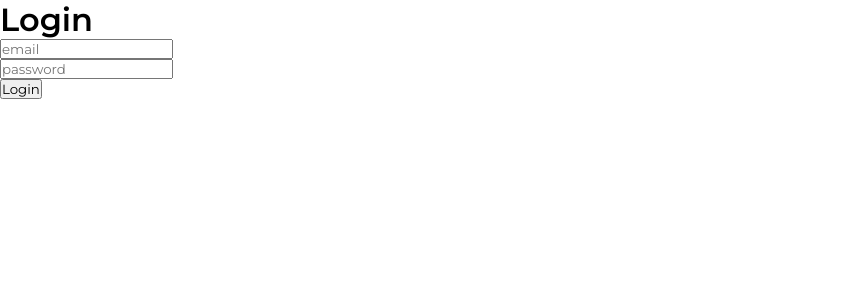
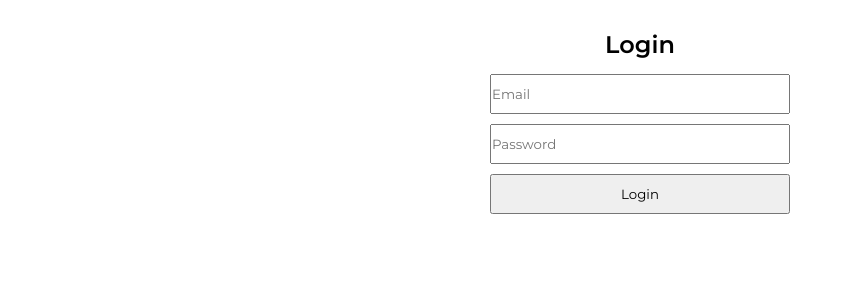
Before and after one commit to adam-ridhwan/frontend, a React (Create React App) app: page /login in a window 1280 px wide. Shown: the top 300 px of the page, without its empty margins (0-853 px from the left). Built offline with nearby package versions, Linux system fonts and the light colour scheme.

Commit message:
add styles to login and register

```diff
--- a/src/Authentication/Login/Login.jsx
+++ b/src/Authentication/Login/Login.jsx
@@ -34,18 +34,18 @@ const Login = () => {
 
   return (
     <>
-      <div>
-        <h1>Login</h1>
+      <div className='login-container'>
+        <h2>Login</h2>
         <form onSubmit={loginUser}>
           <input
-            placeholder='email'
+            placeholder='Email'
             autoComplete='off'
             onChange={e => setEmail(e.target.value)}
           />
           <br />
           <input
             type='password'
-            placeholder='password'
+            placeholder='Password'
             autoComplete='off'
             onChange={e => setPassword(e.target.value)}
           />
--- a/src/Authentication/Login/Login.styles.css
+++ b/src/Authentication/Login/Login.styles.css
@@ -0,0 +1,24 @@
+.log-reg-alignment {
+  display: flex;
+  align-items: center;
+  justify-content: center;
+}
+
+.login-container {
+  margin-top: 30px;
+  display: flex;
+  align-items: center;
+  flex-direction: column;
+  gap: 10px;
+}
+
+.login-container button,
+input {
+  height: 40px;
+  width: 300px;
+}
+
+.login-container form > input,
+.login-container form > button {
+  margin: 5px;
+}
--- a/src/Authentication/Register/Register.jsx
+++ b/src/Authentication/Register/Register.jsx
@@ -58,8 +58,8 @@ const Register = () => {
 
   return (
     <>
-      <div>
-        <h1>Create an account</h1>
+      <div className='register-container'>
+        <h2>Create an account</h2>
         <form onSubmit={registerUser} autoComplete='off'>
           <input
             type='text'
--- a/src/Authentication/Register/Register.styles.css
+++ b/src/Authentication/Register/Register.styles.css
@@ -0,0 +1,18 @@
+.register-container {
+  margin-top: 30px;
+  display: flex;
+  align-items: center;
+  flex-direction: column;
+  gap: 10px;
+}
+
+.register-container button,
+input {
+  height: 40px;
+  width: 300px;
+}
+
+.register-container form > input,
+.register-container form > button {
+  margin: 5px;
+}
--- a/src/Components/Buttons/AllTasksButton/AllTasksButton.jsx
+++ b/src/Components/Buttons/AllTasksButton/AllTasksButton.jsx
@@ -98,14 +98,30 @@ const AllTasksButton = () => {
             <p>Completed Tasks</p>
           </button>
 
+          <hr
+            style={{
+              height: '2px',
+              backgroundColor: 'rgb(244,244,244)',
+              border: 'none',
+              width: '100%',
+              margin: '7.5px 0',
+            }}
+          />
+
           <button
             onClick={() => {
               setFilter(ALLTASKS);
               setIsTasksDrpdwnOpen(false);
             }}
           >
-            <span>{clipboard}</span>
-            <p>All Tasks</p>
+            <span
+              style={{
+                marginLeft: '7px',
+              }}
+            >
+              {trashcan}
+            </span>
+            <p>Remove filter</p>
           </button>
         </div>
       </div>
@@ -161,6 +177,12 @@ const filterIcon = (
   </svg>
 );
 
+const trashcan = (
+  <svg viewBox='0 0 16 16' width='15px' height='15px' fill='rgb(204,96,81)'>
+    <path d='M4.8623 15.4287H11.1445C12.1904 15.4287 12.8672 14.793 12.915 13.7402L13.3799 3.88965H14.1318C14.4736 3.88965 14.7402 3.62988 14.7402 3.28809C14.7402 2.95312 14.4736 2.69336 14.1318 2.69336H11.0898V1.66797C11.0898 0.62207 10.4268 0 9.29199 0H6.69434C5.56641 0 4.89648 0.62207 4.89648 1.66797V2.69336H1.86133C1.5332 2.69336 1.25977 2.95312 1.25977 3.28809C1.25977 3.62988 1.5332 3.88965 1.86133 3.88965H2.62012L3.08496 13.7471C3.13281 14.7998 3.80273 15.4287 4.8623 15.4287ZM6.1543 1.72949C6.1543 1.37402 6.40039 1.14844 6.7832 1.14844H9.20312C9.58594 1.14844 9.83203 1.37402 9.83203 1.72949V2.69336H6.1543V1.72949ZM4.99219 14.2188C4.61621 14.2188 4.34277 13.9453 4.32227 13.542L3.86426 3.88965H12.1152L11.6709 13.542C11.6572 13.9453 11.3838 14.2188 10.9941 14.2188H4.99219ZM5.9834 13.1182C6.27051 13.1182 6.45508 12.9336 6.44824 12.667L6.24316 5.50293C6.23633 5.22949 6.04492 5.05176 5.77148 5.05176C5.48438 5.05176 5.2998 5.23633 5.30664 5.50293L5.51172 12.667C5.51855 12.9404 5.70996 13.1182 5.9834 13.1182ZM8 13.1182C8.28711 13.1182 8.47852 12.9336 8.47852 12.667V5.50293C8.47852 5.23633 8.28711 5.05176 8 5.05176C7.71289 5.05176 7.52148 5.23633 7.52148 5.50293V12.667C7.52148 12.9336 7.71289 13.1182 8 13.1182ZM10.0166 13.1182C10.29 13.1182 10.4746 12.9404 10.4814 12.667L10.6934 5.50293C10.7002 5.23633 10.5088 5.05176 10.2285 5.05176C9.95508 5.05176 9.76367 5.22949 9.75684 5.50293L9.54492 12.667C9.53809 12.9336 9.72949 13.1182 10.0166 13.1182Z'></path>
+  </svg>
+);
+
 const clipboard = (
   <svg
     xmlns='http://www.w3.org/2000/svg'
--- a/src/Components/Buttons/AllTasksButton/AllTasksButton.styles.css
+++ b/src/Components/Buttons/AllTasksButton/AllTasksButton.styles.css
@@ -58,7 +58,6 @@
 .allTasks-drpdwn-menu button {
   display: flex;
   align-items: center;
-
   height: 30px;
   border: none;
   background: none;
@@ -72,13 +71,24 @@
   align-items: center;
 }
 
-.allTasks-drpdwn-menu button:hover {
-  transition: background-color 150ms ease-in-out 0s;
+.allTasks-drpdwn-menu button:first-child:hover,
+.allTasks-drpdwn-menu button:nth-child(2):hover {
+  transition: background-color 100ms ease-in-out 0s;
   cursor: pointer;
   background: rgba(55, 53, 47, 0.08);
+  border-radius: 3px;
+}
+.allTasks-drpdwn-menu button:last-child:hover {
+  transition: background-color 100ms ease-in-out 0s;
+  cursor: pointer;
+  background: rgb(250, 228, 222);
   border-radius: 3px;
 }
 
 .allTasks-drpdwn-menu p {
   margin: 5px;
 }
+
+.allTasks-drpdwn-menu button:last-child p {
+  color: rgb(204, 96, 81);
+}
--- a/src/Components/Buttons/DotsButton/DotsButton.styles.css
+++ b/src/Components/Buttons/DotsButton/DotsButton.styles.css
@@ -76,14 +76,14 @@
 }
 
 .my-tasks-drpdwn button:first-child:hover {
-  transition: background-color 150ms ease-in 0s;
+  transition: background-color 100ms ease-in 0s;
   cursor: pointer;
   background: rgb(229, 243, 235);
   border-radius: 3px;
 }
 
 .my-tasks-drpdwn button:nth-child(1):hover {
-  transition: background-color 150ms ease-in 0s;
+  transition: background-color 100ms ease-in 0s;
   cursor: pointer;
   background: rgb(250, 228, 222);
   border-radius: 3px;
--- a/src/Components/Buttons/SortButton/SortButton.styles.css
+++ b/src/Components/Buttons/SortButton/SortButton.styles.css
@@ -78,14 +78,14 @@
 
 .dropdown-menu button:first-child:hover,
 .dropdown-menu button:nth-child(2):hover {
-  transition: background-color 150ms ease-in-out 0s;
+  transition: background-color 100ms ease-in-out 0s;
   cursor: pointer;
   background: rgba(55, 53, 47, 0.08);
   border-radius: 3px;
 }
 
 .dropdown-menu button:last-child:hover {
-  transition: background-color 150ms ease-in 0s;
+  transition: background-color 100ms ease-in 0s;
   cursor: pointer;
   background: rgb(250, 228, 222);
   border-radius: 3px;
--- a/src/Pages/Welcome/Welcome.jsx
+++ b/src/Pages/Welcome/Welcome.jsx
@@ -1,19 +1,37 @@
-import { Link } from 'react-router-dom';
-
-import Homepage from '../Home/Homepage';
+import { useEffect, useState } from 'react';
+import Login from '../../Authentication/Login/Login';
+import Register from '../../Authentication/Register/Register';
 
 import './Welcome.styles.css';
 const Welcome = () => {
-  const credentials = JSON.parse(localStorage.getItem('userData'));
+  const [logOrReg, setLogOrReg] = useState('login');
 
-  const EMAIL = credentials && credentials.email;
+  useEffect(() => {
+    console.log(logOrReg);
+  }, [logOrReg]);
 
   return (
     <>
-      {!EMAIL && <div>Welcome</div>}
-      {!EMAIL && <Link to='register'>Register</Link>}
-      {!EMAIL && <Link to='login'>Login</Link>}
-      {EMAIL && <Homepage />}
+      <div className='background'>
+        <span>
+          <p className='title'>tasklane.</p>
+        </span>
+      </div>
+
+      <div className='log-reg-alignment'>
+        <div className='log-reg-container'>
+          <div>
+            <button onClick={() => setLogOrReg('login')}>
+              <p>Login</p>
+            </button>
+            <button onClick={() => setLogOrReg('register')}>
+              <p>Register</p>
+            </button>
+          </div>
+
+          {logOrReg === 'login' ? <Login /> : <Register />}
+        </div>
+      </div>
     </>
   );
 };
--- a/src/Pages/Welcome/Welcome.styles.css
+++ b/src/Pages/Welcome/Welcome.styles.css
@@ -0,0 +1,17 @@
+.log-reg-container {
+  margin-top: 80px;
+  display: flex;
+  align-items: center;
+  flex-direction: column;
+
+  width: 400px;
+}
+
+.log-reg-container div > button {
+  width: 100px;
+  height: 30px;
+  margin: 0 10px;
+
+  border: 1px solid darkgray;
+  border-radius: 3px;
+}
```
